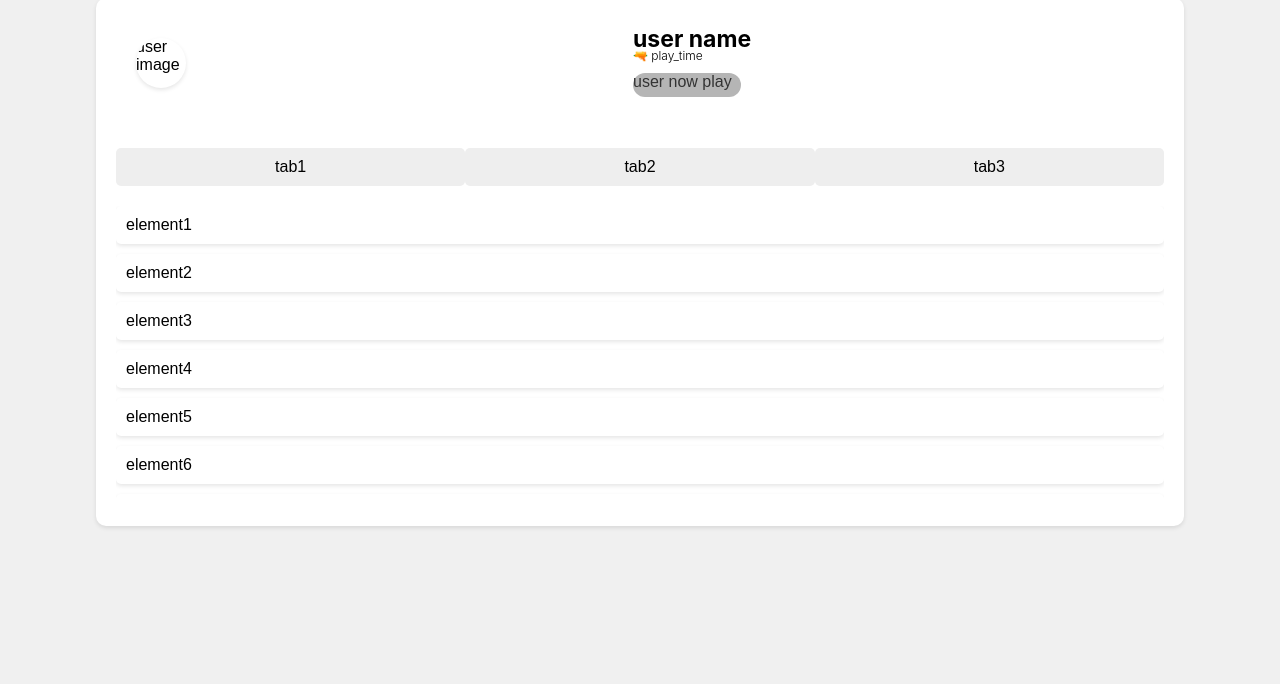
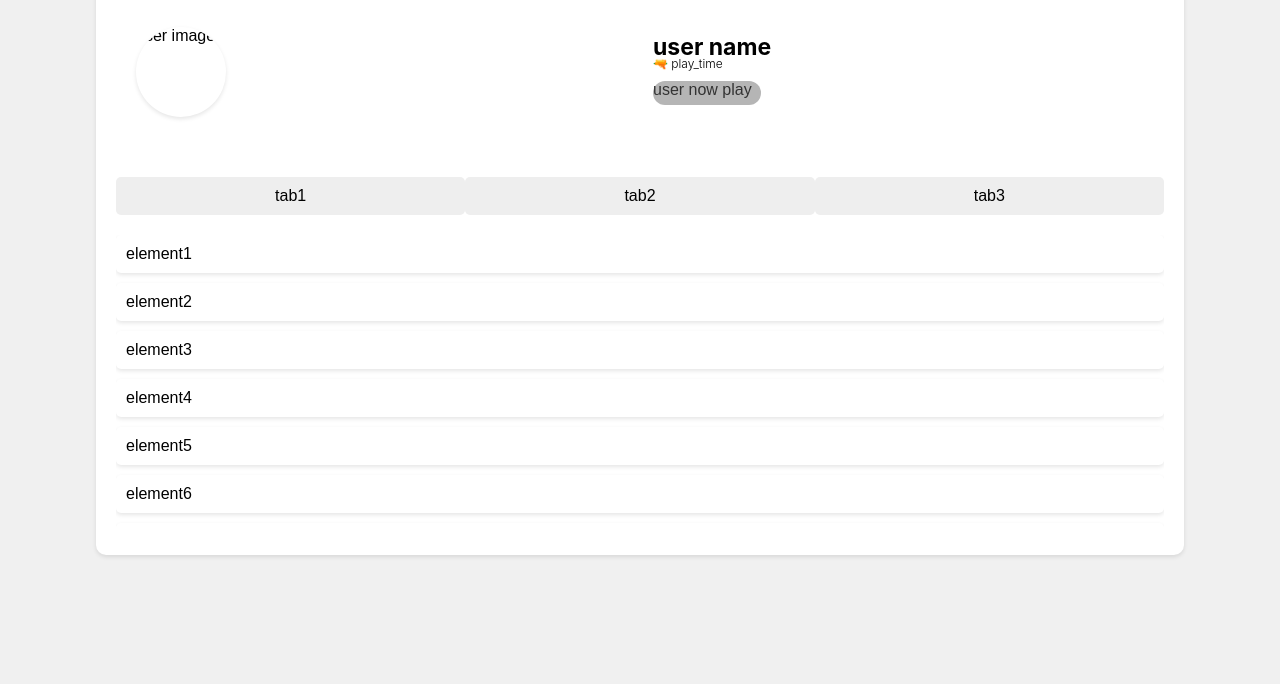
Before and after one commit to Commit-The-Frog/lv42-design, a plain HTML site: page user_page/flex.html in a window 1280 px wide. Shown: the part 116-800 px from the top of the page. Drawn offline with Linux system fonts and the light colour scheme.

Commit message:
feat: concrete change of css

```diff
--- a/user_page/flex.html
+++ b/user_page/flex.html
@@ -20,38 +20,38 @@
 			<div class="user">
 				<div class="user_img_box">
 					<div class="user_img">
-						user image
+						<p>user image</p>
 					</div>
 				</div>
 				<div class="user_info">
 					<div class="user_name">
-						user name
+						<p>user name</p>
 					</div>
 					<div class="user_playtime">
-						🔫 play_time
+						<p>🔫 play_time</p>
 					</div>
 					<div class="user_now_play">
-						user now play
+						<p>user now play</p>
 					</div>
 				</div>
 			</div>
 			<div class="content">
 				<div class="content_tabs">
-					<div class="content_tab">tab1</div>
-					<div class="content_tab">tab2</div>
-					<div class="content_tab">tab3</div>
+					<div class="content_tab"><p>tab1</p></div>
+					<div class="content_tab"><p>tab2</p></div>
+					<div class="content_tab"><p>tab3</p></div>
 				</div>
 				<div class="content_lists">
-					<div class="content_element">element1</div>
-					<div class="content_element">element2</div>
-					<div class="content_element">element3</div>
-					<div class="content_element">element4</div>
-					<div class="content_element">element5</div>
-					<div class="content_element">element6</div>
-					<div class="content_element">element7</div>
-					<div class="content_element">element8</div>
-					<div class="content_element">element9</div>
-					<div class="content_element">element10</div>
+					<div class="content_element"><p>element1</p></div>
+					<div class="content_element"><p>element2</p></div>
+					<div class="content_element"><p>element3</p></div>
+					<div class="content_element"><p>element4</p></div>
+					<div class="content_element"><p>element5</p></div>
+					<div class="content_element"><p>element6</p></div>
+					<div class="content_element"><p>element7</p></div>
+					<div class="content_element"><p>element8</p></div>
+					<div class="content_element"><p>element9</p></div>
+					<div class="content_element"><p>element0</p></div>
 				</div>
 			</div>
 	</div>
--- a/user_page/style.css
+++ b/user_page/style.css
@@ -9,6 +9,12 @@ body {
     font-family: Arial, sans-serif;
     background-color: #f0f0f0;
 }
+
+p {
+    margin: 0; /* 기본 여백 제거 */
+    padding: 0; /* 기본 패딩 제거 */
+}
+
 
 .container {
 	display: flex;
@@ -25,11 +31,11 @@ body {
 	justify-content: space-between; /* 로고와 햄버거를 양쪽으로 정렬 */
 	align-items: center; /* 수직 정렬 */
 	color: #fff;
-	padding: 10px 20px;
+	padding: 2ch 20px 2ch 20px;
 }
 
 .logo img {
-	width: 100px; /* 로고 이미지 너비 조절 */
+	width: 70px; /* 로고 이미지 너비 조절 */
 }
 
 .menu-toggle img {
@@ -66,8 +72,8 @@ body {
     overflow: hidden;
     box-shadow: 0 2px 4px rgba(0, 0, 0, 0.1);
 	margin: 20px;
-    width: 50px; /* 이미지 너비 조절 */
-    height: 50px; /* 이미지 높이 조절 */
+    width: 90px; /* 이미지 너비 조절 */
+    height: 90px; /* 이미지 높이 조절 */
 }
 
 .user_info {
```
